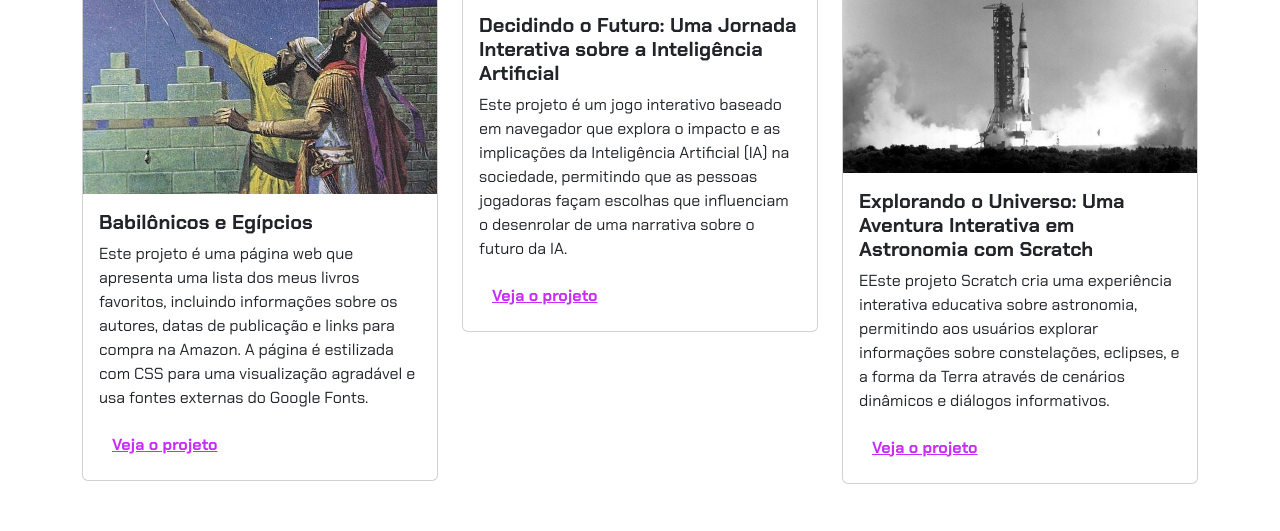
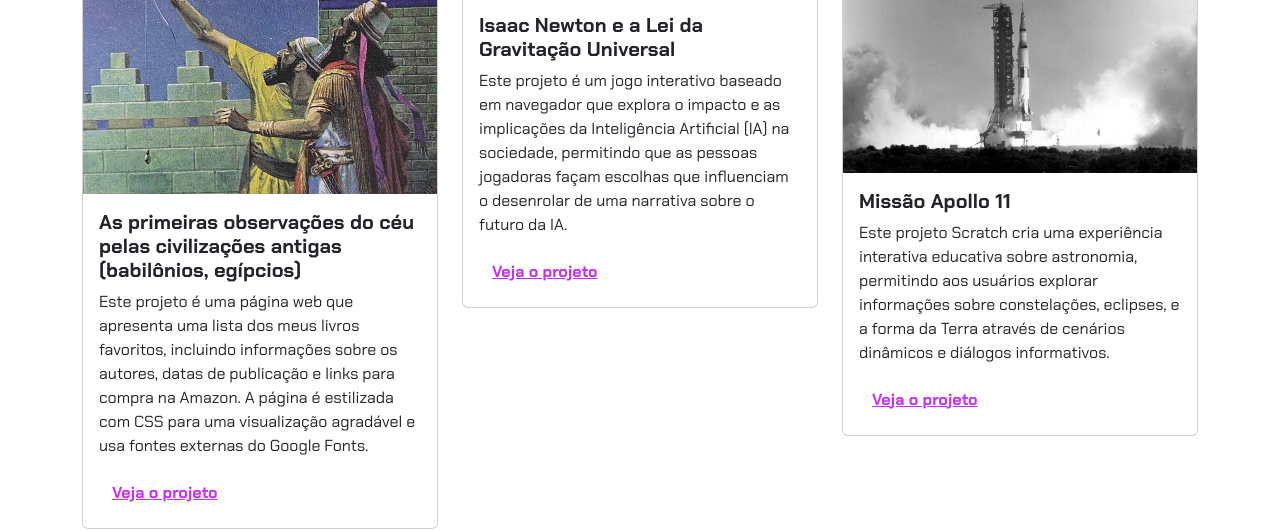
Before and after one commit to JBL2007/siteastronomia, a plain HTML site: page index.html in a window 1280 px wide. Shown: the part 462-993 px from the top of the page. Drawn offline with nearby package versions, Linux system fonts and the light colour scheme.

Commit message:
Update index.html

```diff
--- a/index.html
+++ b/index.html
@@ -27,7 +27,7 @@
                 <div class="card">
                     <img src="img/57f9fbc3c36188fb7c8b46cb-3.jpg" class="card-img-top" alt="57f9fbc3c36188fb7c8b46cb-3.jpg">
                     <div class="card-body">
-                        <h5 class="card-title">Babilônicos e Egípcios</h5>
+                        <h5 class="card-title">As primeiras observações do céu pelas civilizações antigas (babilônios, egípcios)</h5>
                         <p class="card-text">Este projeto é uma página web que apresenta uma lista dos meus livros
                             favoritos, incluindo informações sobre os autores, datas de publicação e links para compra
                             na Amazon. A página é estilizada com CSS para uma visualização agradável e usa fontes
@@ -43,8 +43,7 @@
                 <div class="card">
                     <img src="img/17904.png" class="card-img-top" alt="17904.png">
                     <div class="card-body">
-                        <h5 class="card-title">Decidindo o Futuro: Uma Jornada Interativa sobre a Inteligência
-                            Artificial</h5>
+                        <h5 class="card-title">Isaac Newton e a Lei da Gravitação Universal</h5>
                         <p class="card-text">Este projeto é um jogo interativo baseado em navegador que explora o
                             impacto e as implicações da Inteligência Artificial (IA) na sociedade, permitindo que as
                             pessoas jogadoras façam escolhas que influenciam o desenrolar de uma narrativa sobre o
@@ -60,9 +59,9 @@
                 <div class="card">
                     <img src="img/image.jpg" class="card-img-top" alt="image.jpg">
                     <div class="card-body">
-                        <h5 class="card-title">Explorando o Universo: Uma Aventura Interativa em Astronomia com Scratch
+                        <h5 class="card-title">Missão Apollo 11
                         </h5>
-                        <p class="card-text">EEste projeto Scratch cria uma experiência interativa educativa sobre
+                        <p class="card-text">Este projeto Scratch cria uma experiência interativa educativa sobre
                             astronomia, permitindo aos usuários explorar informações sobre constelações, eclipses, e a
                             forma da Terra através de cenários dinâmicos e diálogos informativos.
                         </p>
```
